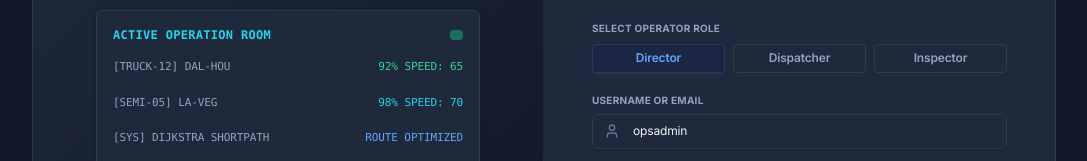
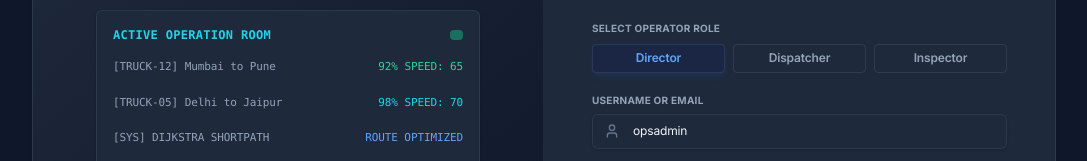
Before and after one commit to brindashah0128/TransitOps, a React app: page frontend/index.html in a window 1280 px wide. Shown: the part 274-435 px from the top of the page, without its empty margins (96-1183 px from the left). Built offline with nearby package versions, Linux system fonts and the light colour scheme.

Commit message:
index.html updated

```diff
--- a/frontend/index.html
+++ b/frontend/index.html
@@ -41,11 +41,11 @@
           <!-- Terminal simulated routes -->
           <div class="space-y-3 font-mono text-[11px] text-slate-400">
             <div class="flex justify-between border-b border-slate-800/80 pb-1.5">
-              <span>[TRUCK-12] DAL-HOU</span>
+              <span>[TRUCK-12] Mumbai to Pune</span>
               <span class="text-emerald-400">92% SPEED: 65</span>
             </div>
             <div class="flex justify-between border-b border-slate-800/80 pb-1.5">
-              <span>[SEMI-05] LA-VEG</span>
+              <span>[TRUCK-05] Delhi to Jaipur</span>
               <span class="text-cyan-400">98% SPEED: 70</span>
             </div>
             <div class="flex justify-between pb-1">
```
